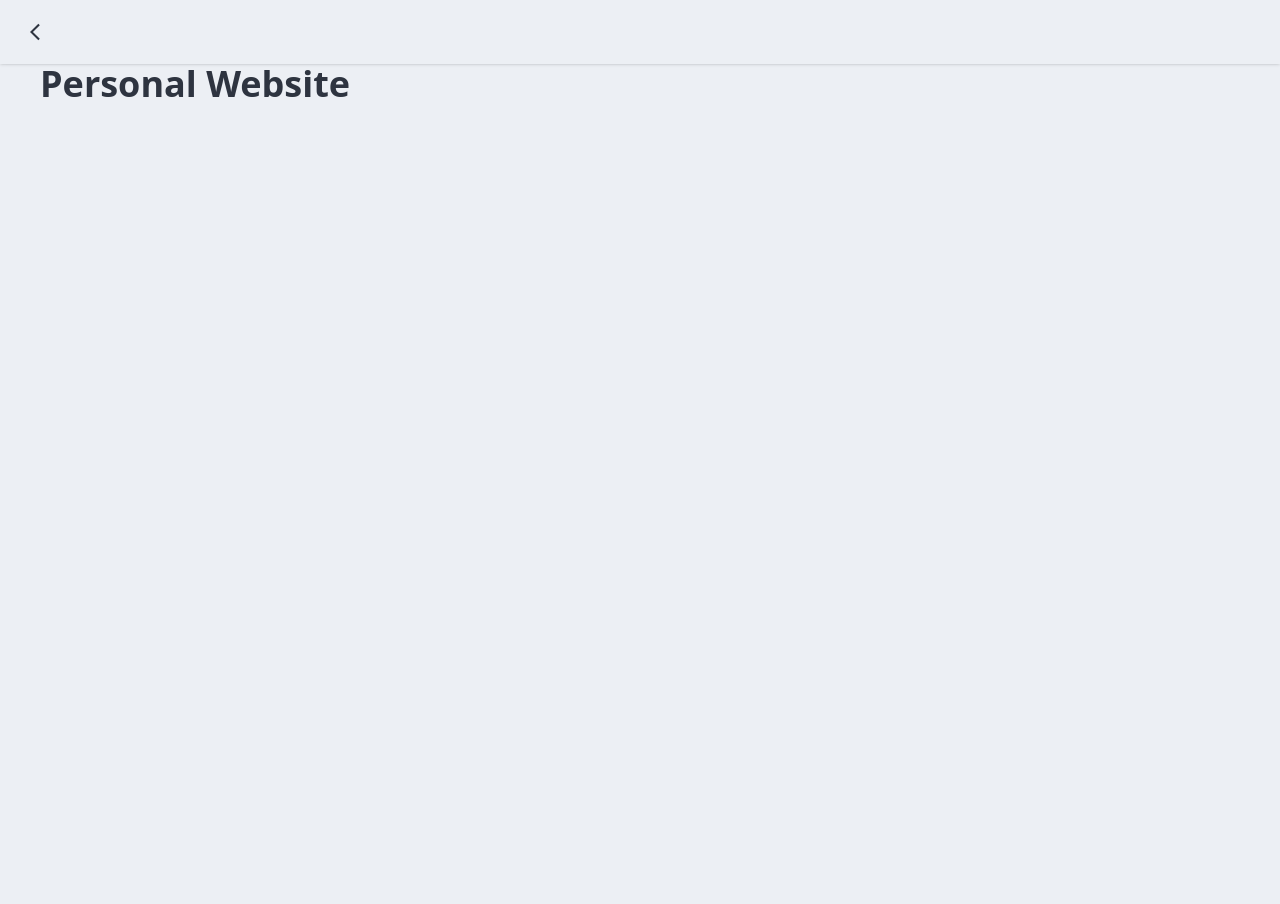
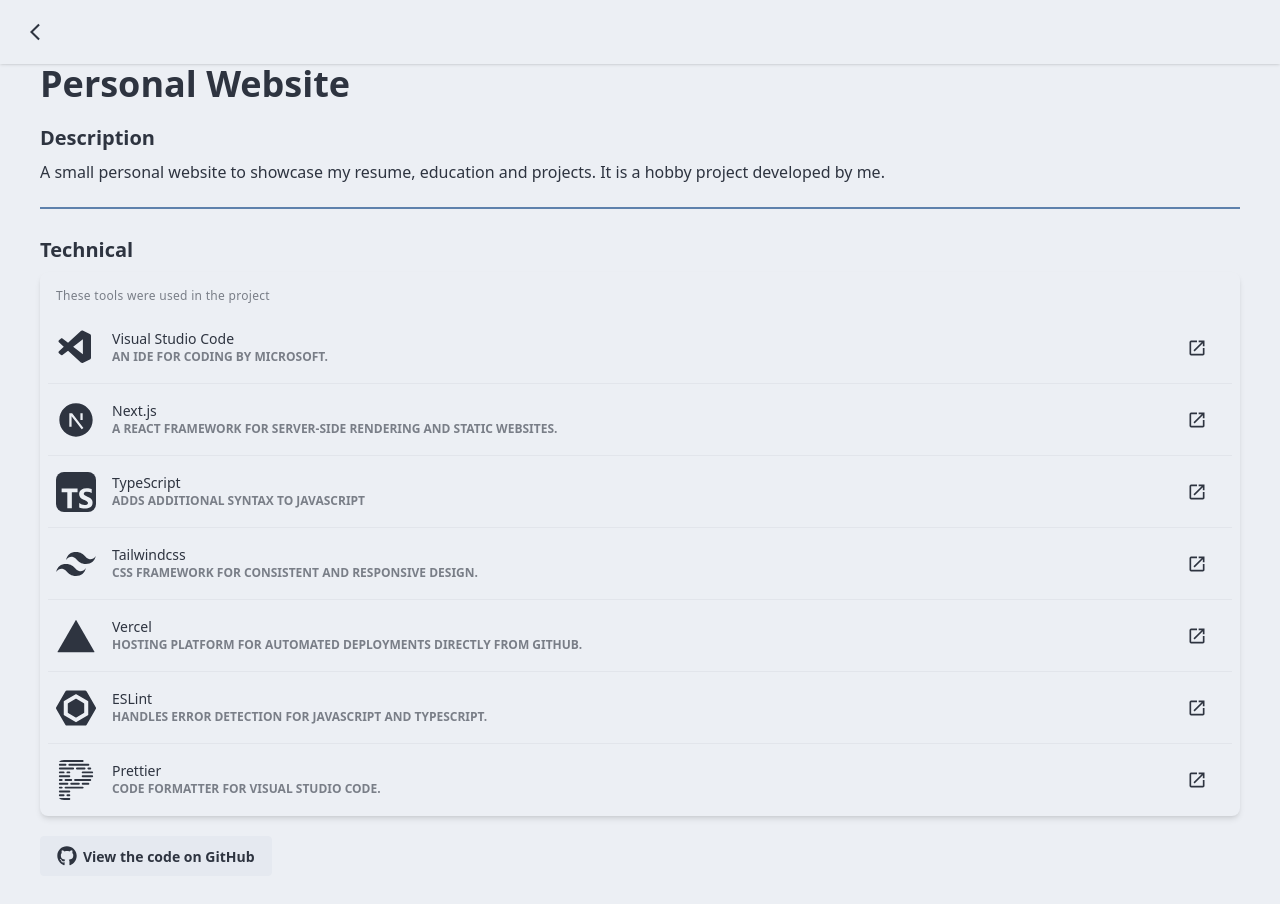
Before and after one commit to MaeschDEV/malte-esch-website, a Next.js app: page /projects/website in a window 1280 px wide. Shown: the top 904 px of the page. Before the commit the page ends 800 px from the top, so only its background shows below. Built offline with nearby package versions, Linux system fonts and the light colour scheme.

Commit message:
Finished the Website Site with a list with all the used frameworks and a link to the github repo.

```diff
--- a/app/components/iconButton.tsx
+++ b/app/components/iconButton.tsx
@@ -3,11 +3,12 @@
 interface Props {
   children: React.ReactNode;
   onClick: () => void;
+  color?: string;
 }
 
-const iconButton = ({ children, onClick }: Props) => {
+const iconButton = ({ children, onClick, color = "text-white" }: Props) => {
   return (
-    <button className="btn btn-link text-white" onClick={onClick}>
+    <button className={`btn btn-link ${color}`} onClick={onClick}>
       {children}
     </button>
   );
--- a/app/components/navbar.tsx
+++ b/app/components/navbar.tsx
@@ -31,6 +31,9 @@
               </ul>
             </details>
           </li>
+          <li>
+            <Link href="#projects">Projects</Link>
+          </li>
         </ul>
       </div>
       <div className="navbar-end">
@@ -59,8 +62,11 @@
                 </li>
               </ul>
             </li>
+            <li>
+              <Link href="#projects">Projects</Link>
+            </li>
           </ul>
-        </div>{" "}
+        </div>
       </div>
     </div>
   );
--- /dev/null
+++ b/app/components/techStack.tsx
@@ -0,0 +1,34 @@
+import React from "react";
+import { MdOpenInNew } from "react-icons/md";
+import IconButton from "./iconButton";
+
+interface Props {
+  icon: React.ElementType;
+  title: string;
+  description: string;
+  link: string;
+}
+
+const techStack = ({ icon: Icon, title, description, link }: Props) => {
+  return (
+    <li className="list-row">
+      <div>
+        <Icon className="size-10 rounded-box"></Icon>
+      </div>
+      <div>
+        <div>{title}</div>
+        <div className="text-xs uppercase font-semibold opacity-60">
+          {description}
+        </div>
+      </div>
+      <IconButton
+        onClick={() => window.open(link, "_blank")}
+        color="text-base-content"
+      >
+        <MdOpenInNew className="w-5 h-5"></MdOpenInNew>
+      </IconButton>
+    </li>
+  );
+};
+
+export default techStack;
--- a/app/projects/website/page.tsx
+++ b/app/projects/website/page.tsx
@@ -1,6 +1,17 @@
-import { Metadata } from "next";
+"use client";
+
 import BackButtonImpressum from "../../components/backButtonImpressum";
-import React from "react";
+import IconButton from "@/app/components/iconButton";
+import TechStack from "@/app/components/techStack";
+import { VscVscode } from "react-icons/vsc";
+import { RiNextjsFill } from "react-icons/ri";
+import { SiTypescript } from "react-icons/si";
+import { RiTailwindCssFill } from "react-icons/ri";
+import { IoLogoVercel } from "react-icons/io5";
+import { SiEslint } from "react-icons/si";
+import { SiPrettier } from "react-icons/si";
+import { FaGithub } from "react-icons/fa";
+import Link from "next/link";
 
 const page = () => {
   return (
@@ -9,7 +20,68 @@
         <BackButtonImpressum></BackButtonImpressum>
       </div>
       <div className="p-10 pt-16">
-        <h1 className="text-4xl font-bold">Personal Website</h1>
+        <h1 className="mb-5 text-4xl font-bold">Personal Website</h1>
+        <h2 className="mb-2 text-xl font-semibold">Description</h2>
+        <p>
+          A small personal website to showcase my resume, education and
+          projects. It is a hobby project developed by me.
+        </p>
+        <div className="divider divider-primary"></div>
+        <h2 className="mt-5 mb-2 text-xl font-semibold">Technical</h2>
+        <ul className="list bg-base-100 rounded-box shadow-md">
+          <li className="p-4 pb-2 text-xs opacity-60 tracking-wide">
+            These tools were used in the project
+          </li>
+
+          <TechStack
+            icon={VscVscode}
+            title="Visual Studio Code"
+            description="An IDE for coding by Microsoft."
+            link="https://code.visualstudio.com/"
+          ></TechStack>
+          <TechStack
+            icon={RiNextjsFill}
+            title="Next.js"
+            description="A React framework for server-side rendering and static websites."
+            link="https://nextjs.org/"
+          ></TechStack>
+          <TechStack
+            icon={SiTypescript}
+            title="TypeScript"
+            description="Adds additional syntax to JavaScript"
+            link="https://www.typescriptlang.org/"
+          ></TechStack>
+          <TechStack
+            icon={RiTailwindCssFill}
+            title="Tailwindcss"
+            description="CSS framework for consistent and responsive design."
+            link="https://tailwindcss.com/"
+          ></TechStack>
+          <TechStack
+            icon={IoLogoVercel}
+            title="Vercel"
+            description="Hosting platform for automated deployments directly from GitHub."
+            link="https://vercel.com/"
+          ></TechStack>
+          <TechStack
+            icon={SiEslint}
+            title="ESLint"
+            description="Handles error detection for JavaScript and TypeScript."
+            link="https://eslint.org/"
+          ></TechStack>
+          <TechStack
+            icon={SiPrettier}
+            title="Prettier"
+            description="Code formatter for Visual Studio Code."
+            link="https://prettier.io/"
+          ></TechStack>
+        </ul>
+        <button className="mt-5 btn">
+          <FaGithub className="w-5 h-5"></FaGithub>
+          <Link href="https://github.com/MaeschDEV/malte-esch-website">
+            View the code on GitHub
+          </Link>
+        </button>
       </div>
     </div>
   );
```
Also changed, not shown: tsconfig.json (+19 -5 lines), 1 other file (tests, documents, lock files or other folders).
